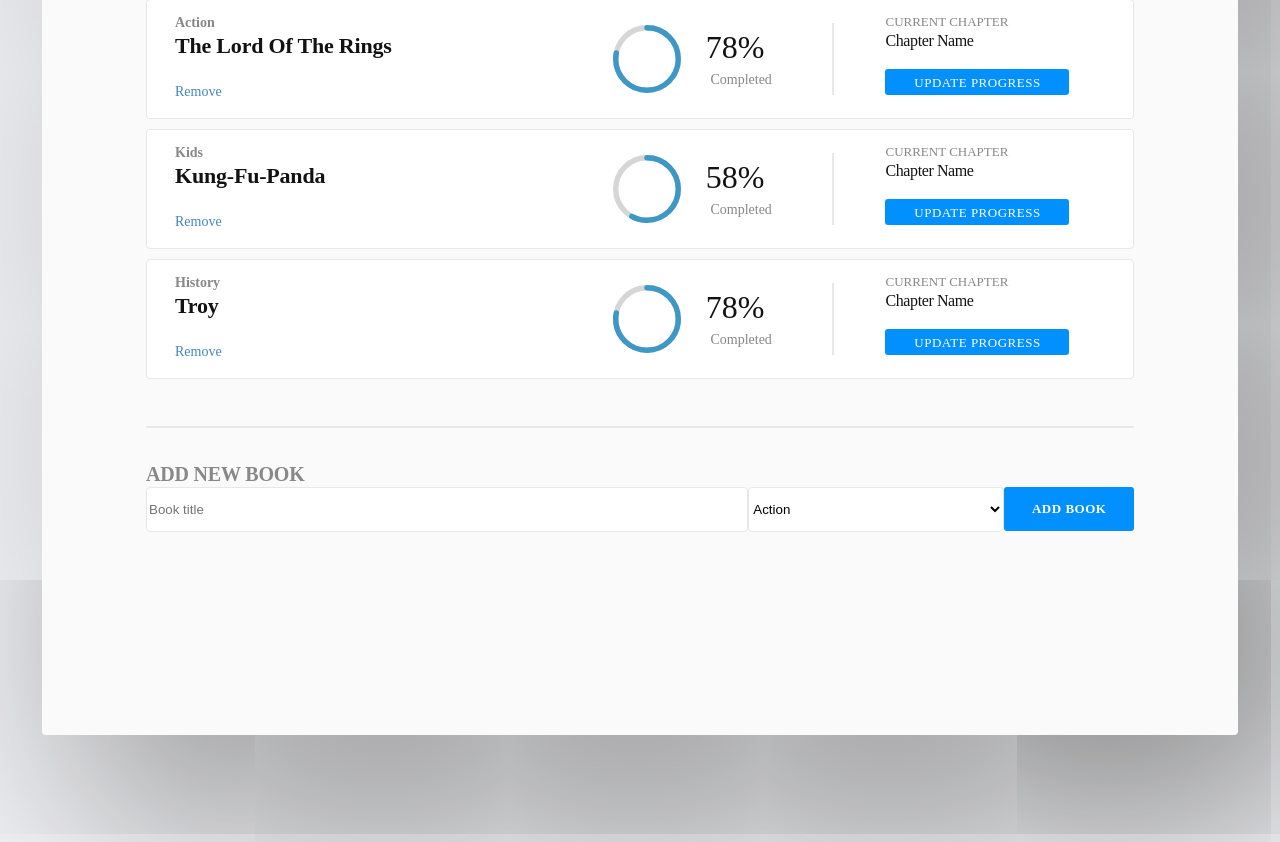
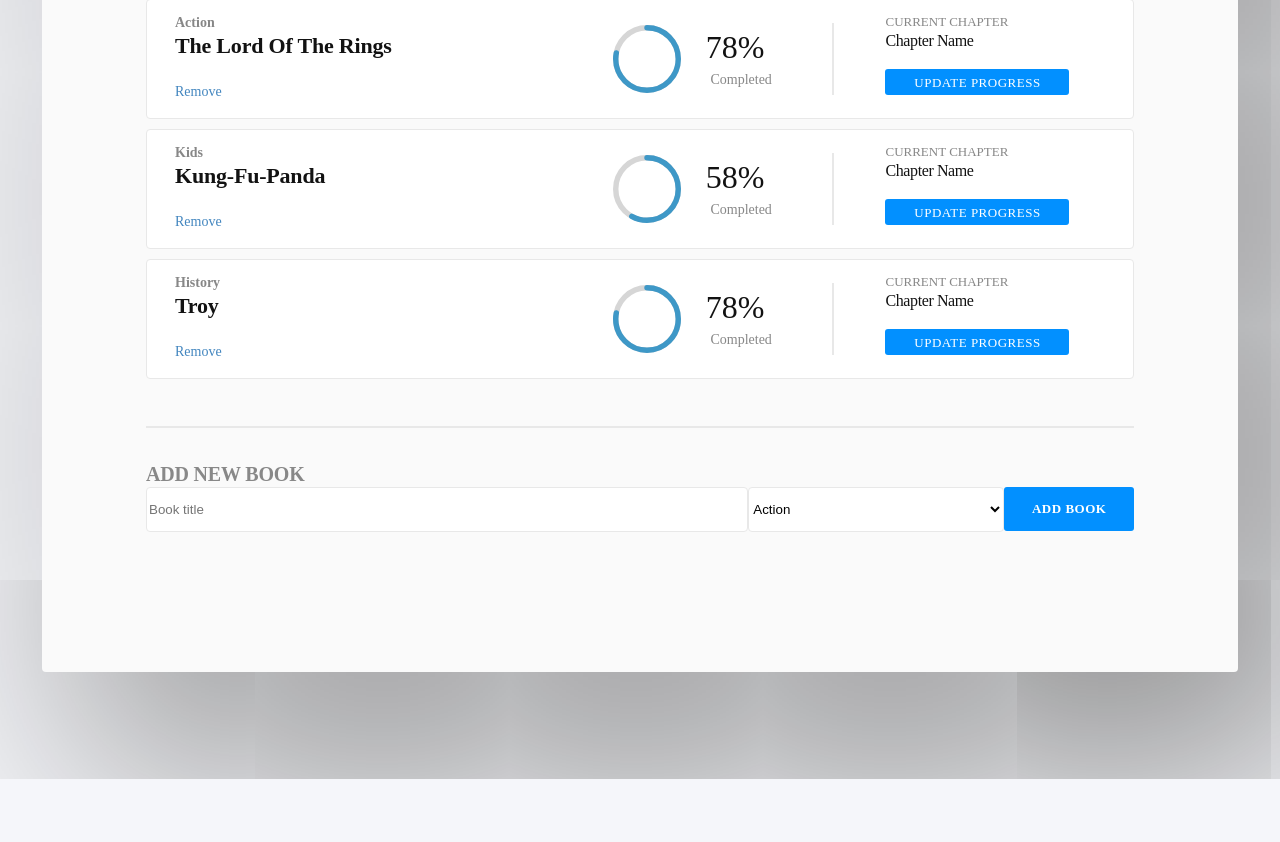
Before and after one commit to orestis-kaplan/bookstore, a React (Create React App) app: page / in a window 1280 px wide. Shown: the part 437-1279 px from the top of the page. After the commit the page ends 1216 px from the top, so only its background shows below. Built offline with nearby package versions, Linux system fonts and the light colour scheme.

Commit message:
Fixing the state mutation with object destructure

```diff
--- a/src/components/styles/App.css
+++ b/src/components/styles/App.css
@@ -8,7 +8,6 @@ html{
   background-color: #fafafa;
   width: 1196px;
   margin: 59px auto 107px auto;
-  height: 1113px;
 }
 .formLine{
   margin: 35px 104px;
--- a/src/containers/BooksForm.js
+++ b/src/containers/BooksForm.js
@@ -23,7 +23,7 @@ class BooksForm extends React.Component {
 
   handleSubmit(event) {
     event.preventDefault();
-    const newBook = this.state;
+    const {...newBook} = this.state;
     const { createBook } = this.props;
     createBook(newBook);
     this.setState({ title: '', category: bookCategories[0] });
--- a/src/containers/styles/BooksForm.css
+++ b/src/containers/styles/BooksForm.css
@@ -47,5 +47,5 @@
     border-radius: 3px;
 }
 form{
-    padding: 0 104px;
+    padding: 0px 104px 140px 104px;
 }
```
